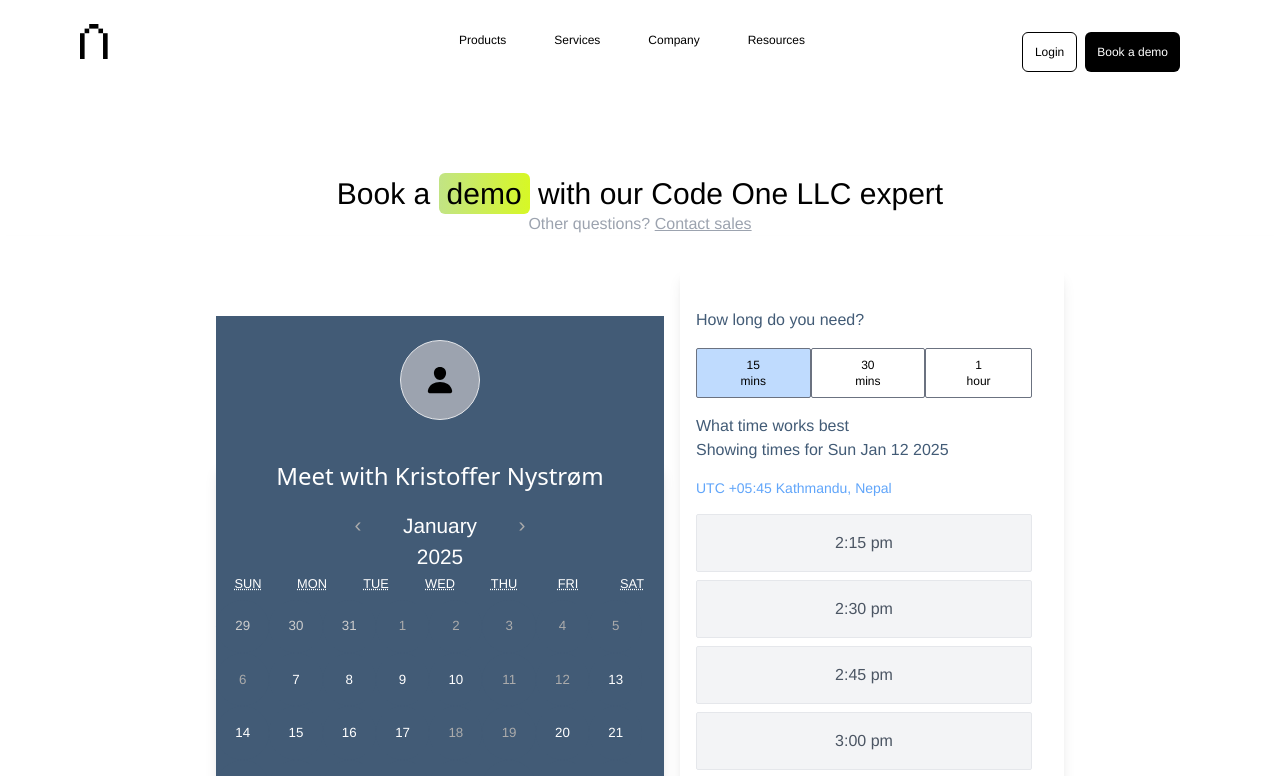
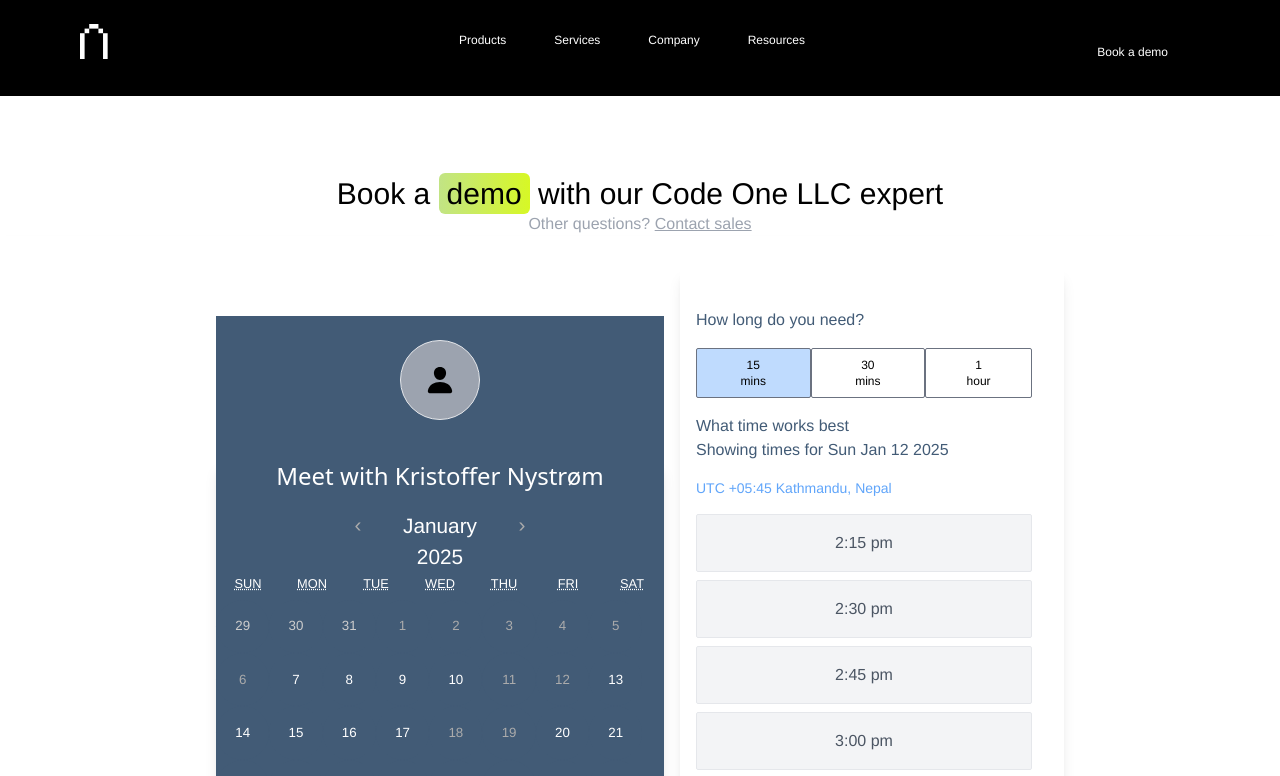
Before and after one commit to Janteli/newProject, a React (Vite) app in the folder client/: page /book-a-demo in a window 1280 px wide. Shown: the top 776 px of the page. Built offline with nearby package versions, Linux system fonts and the light colour scheme; the HTML template or start-up script is replaced by a standard one; a web font is replaced by a local one.

Commit message:
account navbar onscrolling color changing fixed

```diff
--- a/client/src/App.jsx
+++ b/client/src/App.jsx
@@ -6,6 +6,7 @@
 import About from "./pages/About";
 import Services from "./pages/Services";
 import Contact from "./pages/Contact";
+import AccountPage from "./pages/AccountPage";
 
 
 function App() {
@@ -19,6 +20,7 @@
           <Route path="/about" element={<About/>}/>
           <Route path="/service" element={<Services/>}/>
           <Route path="/contact" element={<Contact/>}/>
+          <Route path="/codeone-account" element={<AccountPage/>}/>
         </Route>
         <Route path="/login" element={<LoginPage />} />
       </Routes>
--- a/client/src/components/NavBar.jsx
+++ b/client/src/components/NavBar.jsx
@@ -1,12 +1,38 @@
-import React, { useState } from "react";
+import React, { useEffect, useState } from "react";
 import { AnimatePresence, motion } from "framer-motion";
 import { GiHamburgerMenu } from "react-icons/gi";
 import { IoMdClose } from "react-icons/io";
-import { Link } from "react-router-dom";
+import { Link, useLocation } from "react-router-dom";
 
 const NavBar = () => {
   const [menuOpen, setMenuOpen] = useState(false);
   const [dropdownOpen, setDropdownOpen] = useState(null);
+  const [isScrolled, setIsScrolled] = useState(false);
+  const location = useLocation();
+
+  useEffect(() => {
+    // Function to handle the scroll event
+    const handleScroll = () => {
+      if (window.scrollY > 10) {
+        setIsScrolled(true);
+      } else {
+        setIsScrolled(false);
+      }
+    };
+
+    // Only add the scroll listener if on the desired page
+    if (location.pathname === "/codeone-account") {
+      window.addEventListener("scroll", handleScroll);
+    }
+
+    // Cleanup event listener when leaving the page
+    return () => {
+      window.removeEventListener("scroll", handleScroll);
+    };
+  }, [location]);
+
+  // console.log(isScrolled)
+
   const handleMenu = () => {
     setMenuOpen(!menuOpen);
   };
@@ -15,7 +41,7 @@
     setDropdownOpen(index);
   };
   return (
-    <nav className="fixed  top-0 left-0 w-full bg-white flex h-20 md:h-24 justify-between md:px-20 md:py-6  px-2 py-3 z-50">
+    <nav className={`fixed  top-0 left-0 w-full flex h-20 md:h-24 justify-between md:px-20 md:py-6  px-2 py-3 z-50 ${isScrolled === true ? "bg-white":"bg-black"}`}>
       <div className="w-1/3 h-7 md:h-10 flex justify-start   ">
        <Link to = '/'>
        <div className="h-[35px]">
@@ -24,7 +50,7 @@
             width="100%"
             height="100%"
             viewBox="0 0 112.8 142.8"
-            className="svglogo"
+            className={`svglogo ${isScrolled ? "fill-black" : "fill-white"}`}
           >
             <rect x="37.6" width="37.6" height="18.8"></rect>
             <rect x="18.8" y="18.8" width="18.8" height="18.8"></rect>
@@ -37,7 +63,7 @@
       </div>
       {/* TABS */}
       <div className="w-1/3 hidden md:block">
-        <div className="flex  justify-center text-black  bg-white px-2 py-3 -mt-8 z-10">
+        <div className={`flex  justify-center  px-2 py-3 -mt-8 z-10 ${isScrolled? "bg-white text-black": "bg-black text-white"}`}>
           <FlyoutLink href="#" FlyoutContent={ProductContent} className="">
             <p className="text-xs px-4 py-1 mr-4 rounded-sm hover:bg-gray-100">
               Products
@@ -290,6 +316,22 @@
 
 const FlyoutLink = ({ children, href, FlyoutContent }) => {
   const [open, setOpen] = useState(false);
+  const [isScrolled, setIsScrolled] = useState(false)
+
+  const location = useLocation()
+
+  useEffect(()=>{
+    const handleScroll = ()=>{
+      if(window.scrollY > 10){
+        setIsScrolled(true)
+      } else {
+        setIsScrolled(false)
+      }
+    }
+    if(location.pathname = "/codeone-account"){
+      window.addEventListener("scroll", handleScroll)
+    }
+  },[location])
 
   const showFlyout = open && FlyoutContent;
   return (
@@ -298,7 +340,7 @@
       onMouseLeave={() => setOpen(false)}
       className="group relative h-fit w-fit"
     >
-      <a href={href} className="relative bg-white text-black text-sm px-2">
+      <a href={href} className={`relative  text-sm px-2 ${isScrolled ? "bg-white text-[#121212]": "bg-black text-white"}`}>
         {children}
         {/* <span
           style={{
--- /dev/null
+++ b/client/src/pages/AccountPage.jsx
@@ -0,0 +1,9 @@
+import React from 'react'
+
+const AccountPage = () => {
+  return (
+    <div>AccountPage</div>
+  )
+}
+
+export default AccountPage
```
